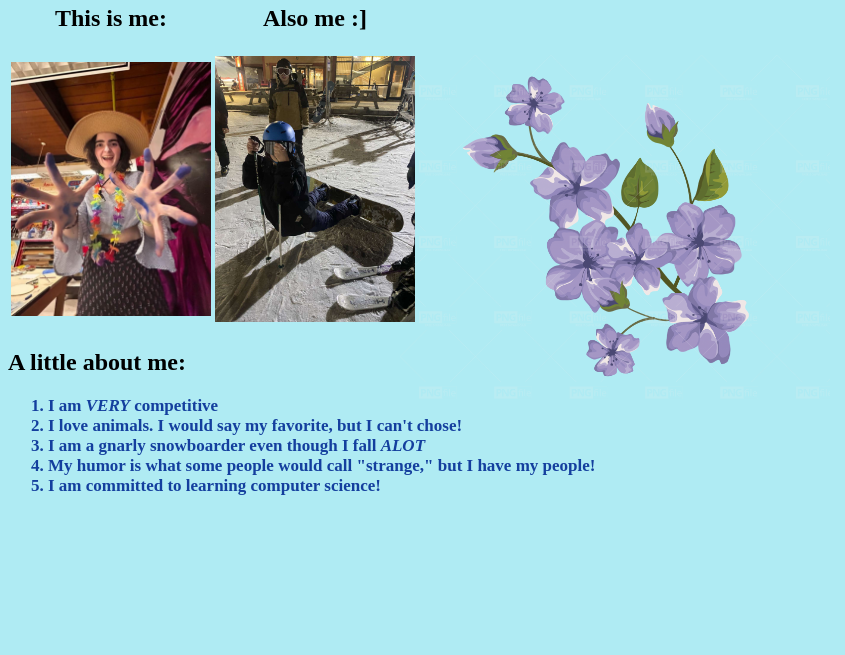
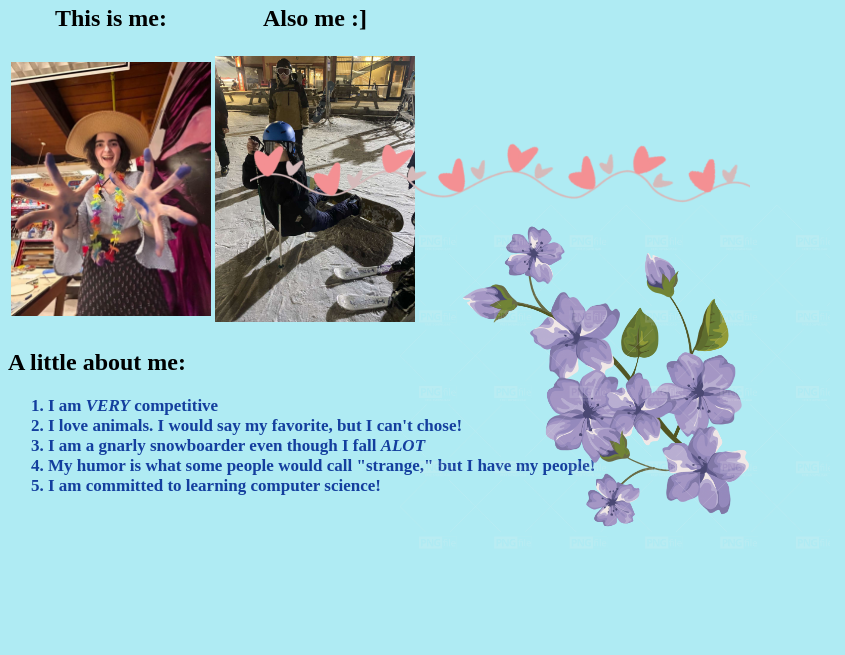
Before and after one commit to naddias/naddias2.github.io, a plain HTML site: page aboutme.html in a window 1280 px wide. Shown: the part 145-800 px from the top of the page, without its empty margins (0-845 px from the left). Drawn offline with Linux system fonts and the light colour scheme.

Commit message:
Add files via upload

```diff
--- a/css/styles2.css
+++ b/css/styles2.css
@@ -20,12 +20,15 @@ h1 {
 }
 .hearts {
     position: absolute;
-    top:-70px;
-    left:150px;
+    top:180px;
+    left:250px;
 }
 .flowers {
     width:430px;
     position:absolute;
-    top:200px;
+    top:350px;
     left: 400px;
 }
+.hearts {
+    width: 500px;
+}
```
